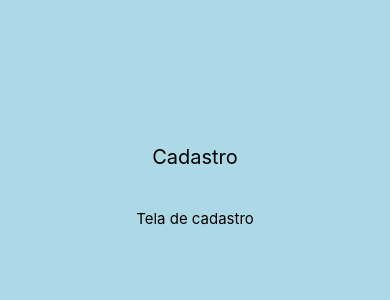
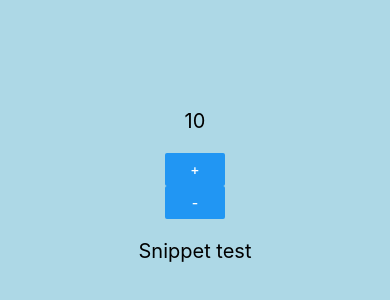
Before and after one commit to TiagoFernandes11/react-native-course, a React Native app in the folder NovoProjeto/: screen / in a window 390 px wide. Shown: the part 236-536 px from the top of the page. Built offline with nearby package versions, Linux system fonts and the light colour scheme.

Commit message:
snipet introduction

```diff
--- a/NovoProjeto/App.js
+++ b/NovoProjeto/App.js
@@ -1,15 +1,13 @@
 import React from "react";
 import { StyleSheet, SafeAreaView } from "react-native";
-import MinMax from "./components/MinMax";
-import Aleatorio from "./components/Aleatorio";
-import Frag from "./components/Frag";
+import Contador from "./components/Contador";
+import Temp from "./components/temp";
 
 export default function App() {
   return (
     <SafeAreaView style={styles.container}>
-      <Frag principal="Cadastro" secundario="Tela de cadastro" />
-      {/* <MinMax params={{ n1: 50, n2: 50 }} />
-      <Aleatorio min={1} max={99}></Aleatorio> */}
+      <Contador inicial={10} passo={2} />
+      <Temp />
     </SafeAreaView>
   );
 }
--- /dev/null
+++ b/NovoProjeto/components/Contador.js
@@ -0,0 +1,26 @@
+import React from "react";
+import { Text, Button, View } from "react-native";
+import estilo from "./estilo";
+import { useState } from "react";
+
+export default function Contador(props) {
+  let passo = props.passo;
+
+  const [numero, setNumero] = useState(props.inicial);
+
+  function increment() {
+    setNumero(numero + passo);
+  }
+
+  function decrement() {
+    setNumero(numero - passo);
+  }
+
+  return (
+    <View>
+      <Text style={estilo.textoGrande}>{numero}</Text>
+      <Button title="+" onPress={increment} />
+      <Button title="-" onPress={decrement} />
+    </View>
+  );
+}
--- a/NovoProjeto/components/Frag.js
+++ b/NovoProjeto/components/Frag.js
@@ -1,12 +1,12 @@
 import React from "react";
-import { View, Text } from "react-native";
+import { Fragment, Text } from "react-native";
 import estilo from "./estilo";
 
 export default function Frag(props) {
   return (
-    <View>
+    <React.Fragment>
       <Text style={estilo.textoGrande}>{props.principal}</Text>
       <Text style={estilo.textoPequeno}>{props.secundario}</Text>
-    </View>
+    </React.Fragment>
   );
 }
--- /dev/null
+++ b/NovoProjeto/components/temp.js
@@ -0,0 +1,11 @@
+import React from "react";
+import { Text, View } from "react-native";
+import estilo from "./estilo";
+
+export default function Temp() {
+  return (
+    <View>
+      <Text style={estilo.textoGrande}>Snippet test</Text>
+    </View>
+  );
+}
```
Also changed, not shown: NovoProjeto/components/Botao.js (added, +8 -0 lines).
